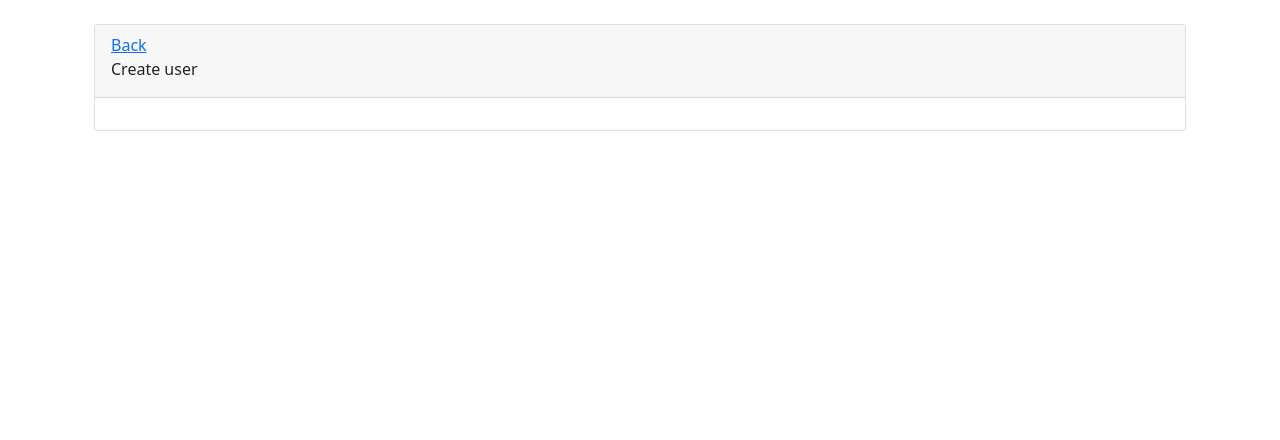
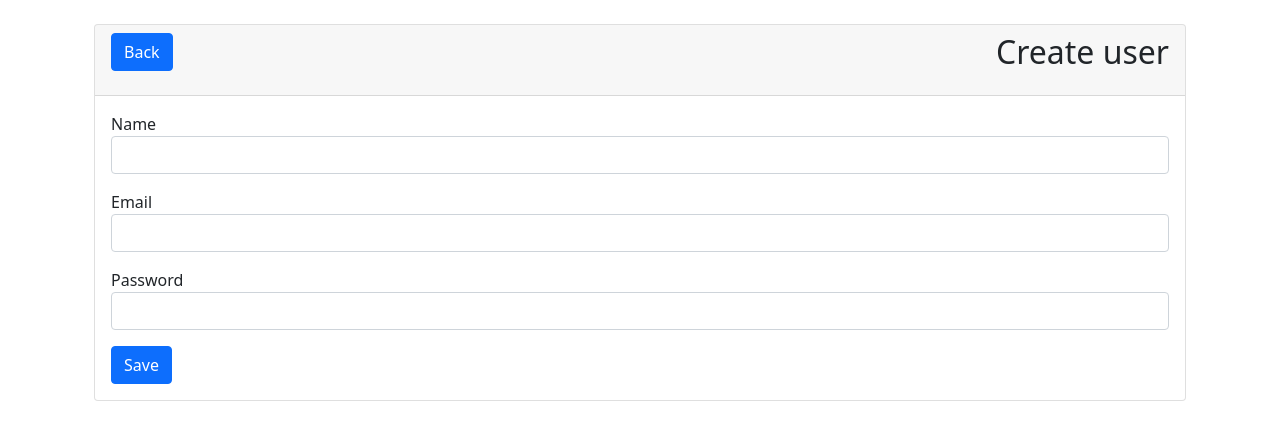
Before and after one commit to abdurashid-dev/crud_php, a PHP site: page /create.php in a window 1280 px wide. Shown: the top 440 px of the page. Run offline with PHP 8.4, Linux system fonts and the light colour scheme.

Commit message:
create done

```diff
--- a/create.php
+++ b/create.php
@@ -2,14 +2,39 @@
 include "inc/header.php";
 ?>
 <div class="card">
-    <div class="card-header">
+    <div class="card-header d-flex justify-content-between">
         <div>
-            <a href="index.php">Back</a>
+            <a href="index.php" class="btn btn-primary">Back</a>
         </div>
-        <div class="card-title">Create user</div>
+        <div class="card-title">
+        <h2>
+            Create user
+        </h2>
+        </div>
     </div>
     <div class="card-body">
-        <form action="" class="form-group"></form>
+        <?php
+        if(isset($_GET['error'])){
+            ?>
+            <div class="alert alert-danger">* <?=$_GET['error'];?></div>
+            <?php
+             }
+        ?>
+        <form action="actions.php" method="POST">
+            <div class="form-group mb-3">
+                <label for="name">Name</label>
+                <input type="text" name="name" class="form-control">
+            </div>
+            <div class="form-group mb-3">
+                <label for="email">Email</label>
+                <input type="email" name="email" class="form-control">
+            </div>
+            <div class="form-group mb-3">
+                <label for="password">Password</label>
+                <input type="password" name="password" class="form-control">
+            </div>
+            <input type="submit" name="submit" class="btn btn-primary" value="Save">
+        </form>
     </div>
 </div>
 <?php
```
Also changed, not shown: actions.php (added, +22 -0 lines), index.php (+34 -1 lines).
